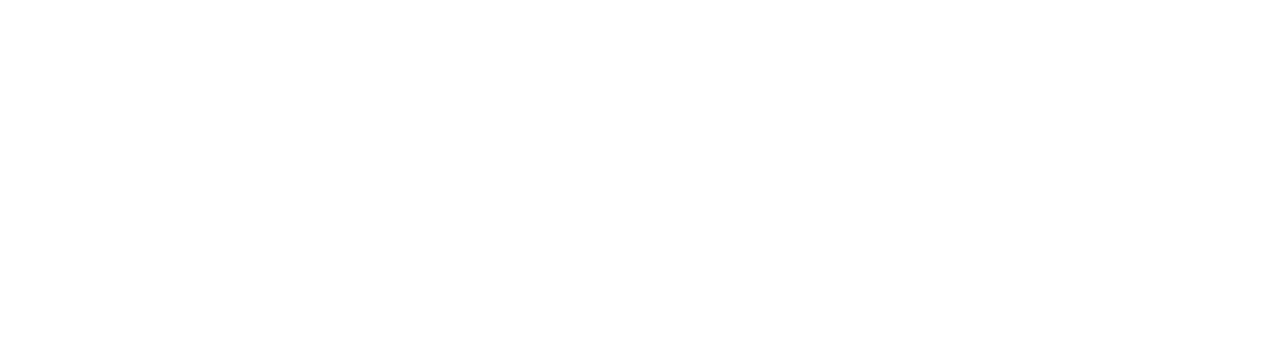
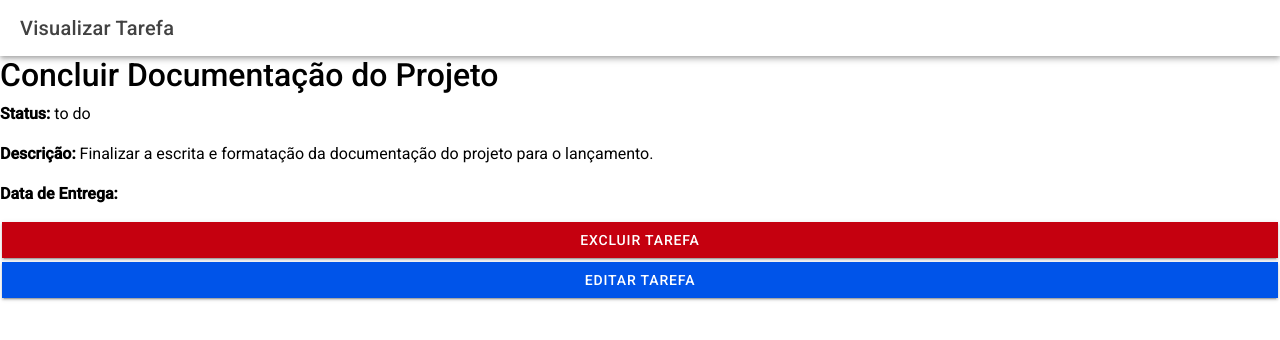
Before and after one commit to guibianchini/organizaTudo, a React (Vite) app: page /task/1 in a window 1280 px wide. Shown: the top 340 px of the page. Built offline with nearby package versions, Linux system fonts and the light colour scheme; data requests are answered from the project's data file.

Commit message:
feat: pagina da tarefa, botoes para excluir e editar, refatoracao do modal de confirmacao e ajuste nos contextos de tarefas de visualizacao de uma tarefa

```diff
--- a/src/App.tsx
+++ b/src/App.tsx
@@ -9,7 +9,9 @@
 import Home from "./pages/Home";
 import Tasks from "./pages/Tasks";
 
-import { TaskProvider } from "./contexts/TasksContext";
+import { TasksProvider } from "./contexts/TasksContext";
+import ViewTask from "./pages/ViewTask";
+import { ViewTaskProvider } from "./contexts/ViewTaskContext";
 
 setupIonicReact();
 
@@ -17,10 +19,17 @@
   <IonApp>
     <IonReactRouter>
       <IonRouterOutlet>
-        <Route path="/" component={Home} exact />
-        <TaskProvider>
-          <Route path="/tasks" component={Tasks} exact />
-        </TaskProvider>
+        <Route exact path="/" component={Home} />
+        <Route path="/tasks">
+          <TasksProvider>
+            <Tasks />
+          </TasksProvider>
+        </Route>
+        <Route path="/task/:id">
+          <ViewTaskProvider>
+            <ViewTask />
+          </ViewTaskProvider>
+        </Route>
       </IonRouterOutlet>
     </IonReactRouter>
   </IonApp>
--- /dev/null
+++ b/src/components/ConfirmationModal/index.tsx
@@ -0,0 +1,32 @@
+import React from "react";
+import { IonModal, IonLabel, IonButton } from "@ionic/react";
+
+interface ConfirmationModalProps {
+  isOpen: boolean;
+  onClose: () => void;
+  onConfirm: () => void;
+  message: string;
+}
+
+const ConfirmationModal: React.FC<ConfirmationModalProps> = ({
+  isOpen,
+  onClose,
+  onConfirm,
+  message,
+}) => {
+  return (
+    <IonModal isOpen={isOpen} onDidDismiss={onClose}>
+      <IonLabel>
+        <h3>{message}</h3>
+        <IonButton color="danger" onClick={onConfirm}>
+          Confirmar
+        </IonButton>
+        <IonButton color="secondary" onClick={onClose}>
+          Cancelar
+        </IonButton>
+      </IonLabel>
+    </IonModal>
+  );
+};
+
+export default ConfirmationModal;
--- a/src/components/TaskForm/index.tsx
+++ b/src/components/TaskForm/index.tsx
@@ -1,4 +1,4 @@
-import React from "react";
+import React, { useEffect } from "react";
 import { useForm, Controller } from "react-hook-form";
 import {
   IonModal,
@@ -22,9 +22,15 @@
   isOpen: boolean;
   onClose: () => void;
   onSave: (task: Task) => void;
+  initialData?: Task;
 }
 
-const TaskForm: React.FC<TaskFormProps> = ({ isOpen, onClose, onSave }) => {
+const TaskForm: React.FC<TaskFormProps> = ({
+  isOpen,
+  onClose,
+  onSave,
+  initialData,
+}) => {
   const {
     control,
     register,
@@ -33,7 +39,7 @@
     clearErrors,
     formState: { errors },
   } = useForm<Task>({
-    defaultValues: {
+    defaultValues: initialData || {
       title: "",
       description: "",
       status: "to do",
@@ -42,6 +48,12 @@
       dueDate: null,
     },
   });
+
+  useEffect(() => {
+    if (initialData) {
+      reset(initialData);
+    }
+  }, [initialData, reset]);
 
   const onSubmit = (data: Task) => {
     onSave({ ...data, updatedDate: null });
--- a/src/components/TaskItem/index.tsx
+++ b/src/components/TaskItem/index.tsx
@@ -1,35 +1,21 @@
-import { FC, useState } from "react";
-import {
-  IonBadge,
-  IonButton,
-  IonIcon,
-  IonItem,
-  IonLabel,
-  IonModal,
-} from "@ionic/react";
+import { FC } from "react";
+import { IonBadge, IonItem, IonLabel } from "@ionic/react";
 import Task from "../../services/tasks/types/Task";
 import TaskService from "../../services/tasks";
-import { trash } from "ionicons/icons";
 
 interface Props {
   task: Task;
-  onDelete?: (id: number) => void;
 }
 
-const TaskItem: FC<Props> = ({
-  task: { title, status, dueDate, id },
-  onDelete,
-}) => {
+const TaskItem: FC<Props> = ({ task }) => {
+  if (!task) return null;
+
+  const { id, title, status, dueDate } = task;
+
   const statusColor = TaskService.getColorFromStatus(status);
-  const [showDeleteModal, setShowDeleteModal] = useState(false);
-
-  const handleDelete = () => {
-    onDelete?.(id);
-    setShowDeleteModal(false);
-  };
 
   return (
-    <IonItem>
+    <IonItem routerLink={`/task/${id}`}>
       <IonLabel>
         <h2>{title}</h2>
         <IonBadge color={statusColor}>{status}</IonBadge>
@@ -40,33 +26,6 @@
           </p>
         )}
       </IonLabel>
-      <IonIcon
-        icon={trash}
-        onClick={() => setShowDeleteModal(true)}
-        style={{ cursor: "pointer", marginLeft: "10px", color: "red" }}
-      />
-      <div
-        className={`bg-${statusColor}`}
-        style={{ width: "10px", height: "100%" }}
-      ></div>
-
-      <IonModal
-        isOpen={showDeleteModal}
-        onDidDismiss={() => setShowDeleteModal(false)}
-      >
-        <IonLabel>
-          <h3>Tem certeza que deseja excluir esta tarefa?</h3>
-          <IonButton color="danger" onClick={handleDelete}>
-            Excluir
-          </IonButton>
-          <IonButton
-            color="secondary"
-            onClick={() => setShowDeleteModal(false)}
-          >
-            Cancelar
-          </IonButton>
-        </IonLabel>
-      </IonModal>
     </IonItem>
   );
 };
--- /dev/null
+++ b/src/contexts/ViewTaskContext.tsx
@@ -0,0 +1,47 @@
+import React, { createContext, useContext } from "react";
+import Task from "../services/tasks/types/Task";
+import TaskService from "../services/tasks";
+import { useRequest } from "ahooks";
+import { useParams } from "react-router";
+
+interface ViewTaskType {
+  task?: Task;
+  loading: boolean;
+  error?: Error;
+  fetchTask: () => void;
+  deleteTask: (id: number) => void;
+}
+
+const ViewTask = createContext<ViewTaskType | undefined>(undefined);
+
+export const ViewTaskProvider: React.FC<{ children: React.ReactNode }> = ({
+  children,
+}) => {
+  const { id } = useParams<{ id: string }>();
+
+  const {
+    data: task,
+    loading,
+    error,
+    run: fetchTask,
+  } = useRequest(() => TaskService.getById(Number(id)));
+
+  const deleteTask = async (id: number) => {
+    await TaskService.delete(id);
+    fetchTask();
+  };
+
+  return (
+    <ViewTask.Provider value={{ task, loading, error, fetchTask, deleteTask }}>
+      {children}
+    </ViewTask.Provider>
+  );
+};
+
+export const useViewTask = (): ViewTaskType => {
+  const context = useContext(ViewTask);
+  if (!context) {
+    throw new Error("useViewTask must be used within a ViewTaskProvider");
+  }
+  return context;
+};
--- a/src/pages/Home/index.tsx
+++ b/src/pages/Home/index.tsx
@@ -7,15 +7,8 @@
   IonTitle,
   IonButton,
 } from "@ionic/react";
-import { useHistory } from "react-router-dom";
 
 const Home: React.FC = () => {
-  const history = useHistory();
-
-  const navigateToTasks = () => {
-    history.push("/tasks");
-  };
-
   return (
     <IonPage>
       <IonHeader>
@@ -25,7 +18,7 @@
       </IonHeader>
 
       <IonContent>
-        <IonButton expand="full" onClick={navigateToTasks}>
+        <IonButton expand="full" routerLink="/tasks">
           Ir para as Tarefas
         </IonButton>
       </IonContent>
--- a/src/pages/Tasks/index.tsx
+++ b/src/pages/Tasks/index.tsx
@@ -5,11 +5,11 @@
 import Header from "../../components/Header";
 import Task from "../../services/tasks/types/Task";
 import TaskItem from "../../components/TaskItem";
-import { useTaskContext } from "../../contexts/TasksContext";
+import { useTasksContext } from "../../contexts/TasksContext";
 import TaskForm from "../../components/TaskForm";
 
 const Tasks: React.FC = () => {
-  const { loading, error, tasks, createTask, deleteTask } = useTaskContext();
+  const { loading, error, tasks, createTask } = useTasksContext();
   const [isFormOpen, setIsFormOpen] = useState(false);
 
   if (loading) {
@@ -40,7 +40,7 @@
       <IonContent>
         <IonList>
           {tasks?.map((task: Task) => (
-            <TaskItem key={task?.id} task={task} onDelete={deleteTask} />
+            <TaskItem key={task?.id} task={task} />
           ))}
         </IonList>
         <IonButton expand="full" onClick={() => setIsFormOpen(true)}>
--- /dev/null
+++ b/src/pages/ViewTask/index.tsx
@@ -0,0 +1,87 @@
+import React, { useState } from "react";
+import { IonContent, IonPage, IonButton, IonText } from "@ionic/react";
+import LoadingComponent from "../../components/LoadingComponent";
+import ErrorComponent from "../../components/ErrorComponent";
+import Header from "../../components/Header";
+import TaskForm from "../../components/TaskForm";
+import { useViewTask } from "../../contexts/ViewTaskContext";
+import ConfirmationModal from "../../components/ConfirmationModal";
+
+const ViewTask: React.FC = () => {
+  const { loading, error, task, deleteTask } = useViewTask();
+  const [isFormOpen, setIsFormOpen] = useState(false);
+  const [showDeleteModal, setShowDeleteModal] = useState(false);
+
+  if (loading) {
+    return (
+      <IonPage>
+        <Header title="Visualizar Tarefa" />
+        <IonContent>
+          <LoadingComponent />
+        </IonContent>
+      </IonPage>
+    );
+  }
+
+  if (error || !task) {
+    return (
+      <IonPage>
+        <Header title="Visualizar Tarefa" />
+        <IonContent>
+          <ErrorComponent />
+        </IonContent>
+      </IonPage>
+    );
+  }
+
+  return (
+    <IonPage>
+      <Header title="Visualizar Tarefa" />
+      <IonContent>
+        <IonText>
+          <h2>{task?.title}</h2>
+          <p>
+            <strong>Status:</strong> {task?.status}
+          </p>
+          <p>
+            <strong>Descrição:</strong> {task?.description}
+          </p>
+          <p>
+            <strong>Data de Entrega:</strong> {task?.dueDate}
+          </p>
+        </IonText>
+        <IonButton
+          expand="full"
+          color="danger"
+          onClick={() => setShowDeleteModal(true)}
+        >
+          Excluir Tarefa
+        </IonButton>
+        <ConfirmationModal
+          isOpen={showDeleteModal}
+          onClose={() => setShowDeleteModal(false)}
+          onConfirm={() => deleteTask(task?.id)}
+          message="Tem certeza que deseja excluir esta tarefa?"
+        />
+        <IonButton
+          expand="full"
+          color="primary"
+          onClick={() => setIsFormOpen(true)}
+        >
+          Editar Tarefa
+        </IonButton>
+
+        <TaskForm
+          isOpen={isFormOpen}
+          initialData={task}
+          onClose={() => setIsFormOpen(false)}
+          onSave={() => {
+            setIsFormOpen(false);
+          }}
+        />
+      </IonContent>
+    </IonPage>
+  );
+};
+
+export default ViewTask;
```
Also changed, not shown: src/contexts/TasksContext.tsx (+9 -15 lines).
